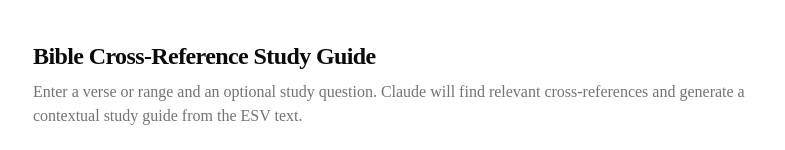
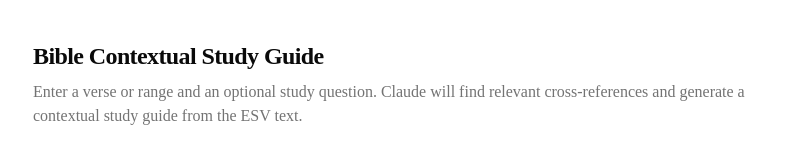
Before and after one commit to ez-p/bible_xref2, a Next.js app: page / in a window 1280 px wide. Shown: the top 150 px of the page, without its empty margins (247-1032 px from the left). Built offline with nearby package versions, Linux system fonts and the light colour scheme.

Commit message:
Change heading text

```diff
--- a/src/app/page.tsx
+++ b/src/app/page.tsx
@@ -5,7 +5,7 @@
     <main className="mx-auto flex w-full max-w-3xl flex-1 flex-col gap-6 px-4 py-10 sm:px-6">
       <div className="flex flex-col gap-2">
         <h1 className="text-2xl font-semibold tracking-tight">
-          Bible Cross-Reference Study Guide
+          Bible Contextual Study Guide
         </h1>
         <p className="text-muted-foreground">
           Enter a verse or range and an optional study question. Claude will find relevant
```
